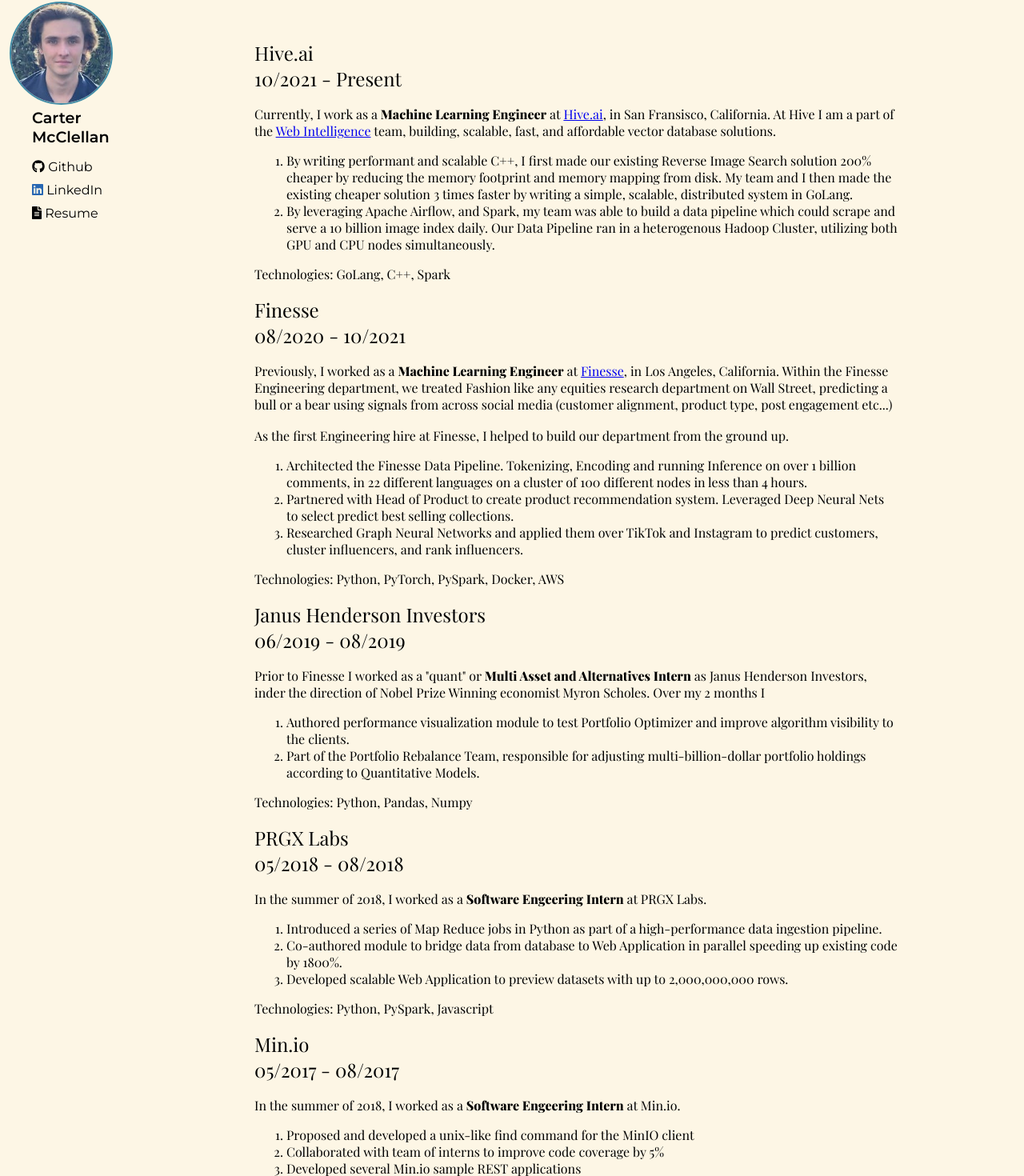
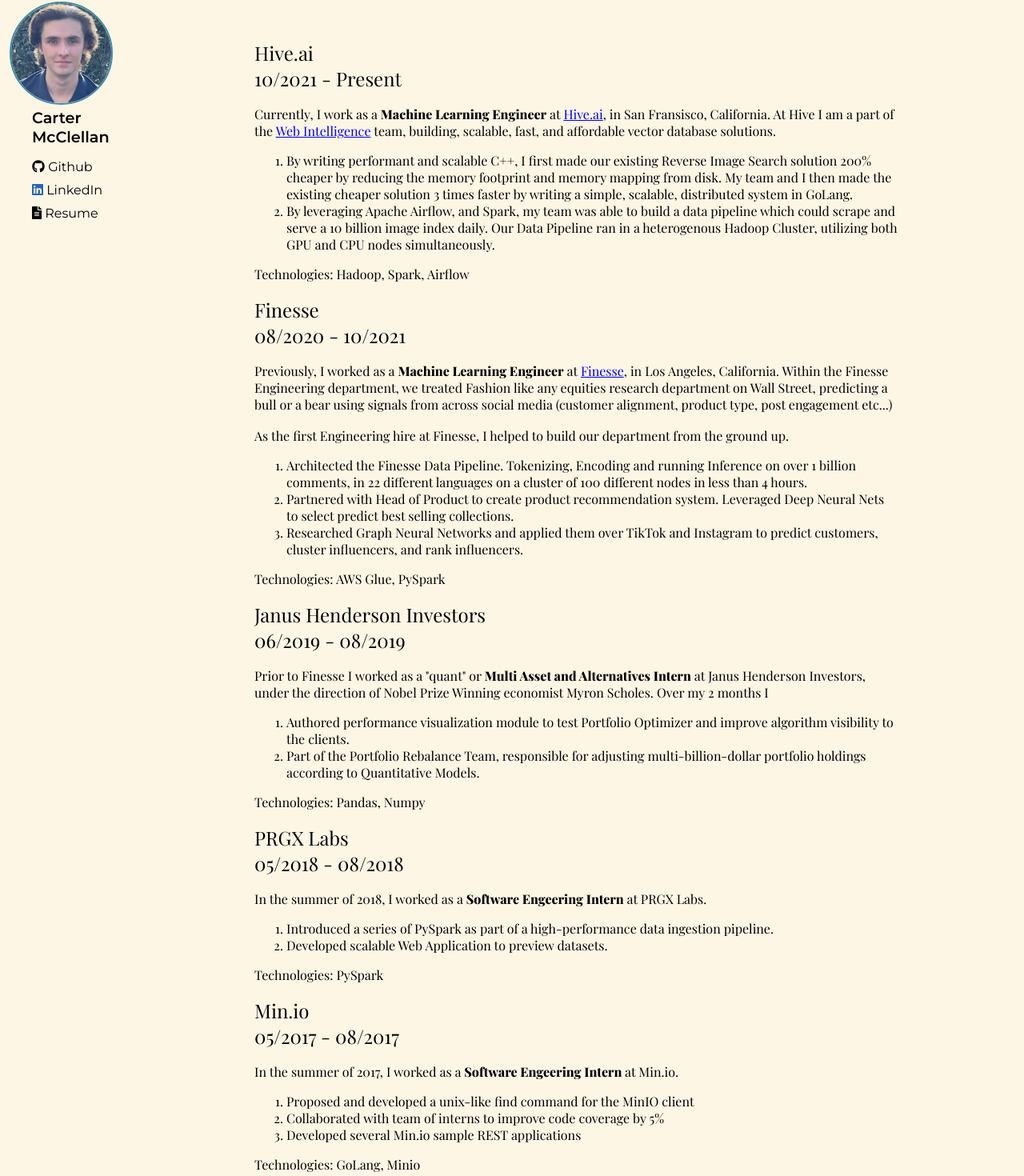
Before and after one commit to CarterMcClellan/cartermcclellan.github.io, a React (Create React App) app: page / in a window 1280 px wide. Shown: the part 43-1513 px from the top of the page at 80% size. Built offline with nearby package versions, Linux system fonts and the light colour scheme.

Commit message:
fix typos

```diff
--- a/src/components/cv/cv.js
+++ b/src/components/cv/cv.js
@@ -25,7 +25,7 @@
               ran in a heterogenous Hadoop Cluster, utilizing both GPU and CPU nodes simultaneously.
           </li>
         </ol>
-        Technologies: GoLang, C++, Spark
+        Technologies: Hadoop, Spark, Airflow
       </div>
       <br></br>
 
@@ -51,7 +51,7 @@
           <li> Researched Graph Neural Networks and applied them over TikTok and Instagram to predict customers, cluster influencers, and rank influencers.
           </li>
         </ol>
-        Technologies: Python, PyTorch, PySpark, Docker, AWS
+        Technologies: AWS Glue, PySpark
       </div>
       <br></br>
 
@@ -63,13 +63,13 @@
       </div>
       <br></br>
       <div className="experience">
-        Prior to Finesse I worked as a "quant" or <b>Multi Asset and Alternatives Intern</b>  as Janus Henderson Investors, inder the direction of Nobel Prize
+        Prior to Finesse I worked as a "quant" or <b>Multi Asset and Alternatives Intern</b> at Janus Henderson Investors, under the direction of Nobel Prize
         Winning economist Myron Scholes. Over my 2 months I
         <ol>
           <li>Authored performance visualization module to test Portfolio Optimizer and improve algorithm visibility to the clients.</li>
           <li>Part of the Portfolio Rebalance Team, responsible for adjusting multi-billion-dollar portfolio holdings according to Quantitative Models.</li>
         </ol>
-        Technologies: Python, Pandas, Numpy
+        Technologies: Pandas, Numpy
       </div>
       <br></br>
 
@@ -82,11 +82,10 @@
       <div className="experience">
         In the summer of 2018, I worked as a <b> Software Engeering Intern </b> at PRGX Labs.
         <ol>
-          <li>Introduced a series of Map Reduce jobs in Python as part of a high-performance data ingestion pipeline.</li>
-          <li>Co-authored module to bridge data from database to Web Application in parallel speeding up existing code by 1800%.</li>
-          <li>Developed scalable Web Application to preview datasets with up to 2,000,000,000 rows.</li>
+          <li>Introduced a series of PySpark as part of a high-performance data ingestion pipeline.</li>
+          <li>Developed scalable Web Application to preview datasets.</li>
         </ol>
-        Technologies: Python, PySpark, Javascript
+        Technologies: PySpark
       </div>
       <br></br>
 
@@ -97,13 +96,13 @@
       </div>
       <br></br>
       <div className="experience">
-        In the summer of 2018, I worked as a <b> Software Engeering Intern </b> at Min.io.
+        In the summer of 2017, I worked as a <b> Software Engeering Intern </b> at Min.io.
         <ol>
           <li>Proposed and developed a unix-like find command for the MinIO client</li>
           <li>Collaborated with team of interns to improve code coverage by 5%</li>
           <li>Developed several Min.io sample REST applications</li>
         </ol>
-        Technologies: Go, Docker
+        Technologies: GoLang, Minio
       </div>
       <br></br>
 
--- a/src/components/projects/projects.js
+++ b/src/components/projects/projects.js
@@ -11,7 +11,14 @@
       };
 
   // pulled from https://github.com/CarterMcClellan/Machine-Learning-Basics/blob/master/toc.py
-  const cardMock = [{"title": "Loss", "link": "https://nbviewer.org/github/CarterMcClellan/Machine-Learning-Basics/blob/master/Loss/Entropy.ipynb"}, {"title": "NA/Matrix Methods", "link": "https://nbviewer.org/github/CarterMcClellan/Machine-Learning-Basics/blob/master/NA/Matrix%20Methods/QR%20Decomposition.ipynb"}, {"title": "DL/architecture", "link": "https://nbviewer.org/github/CarterMcClellan/Machine-Learning-Basics/blob/master/DL/architecture/MLP.ipynb"}, {"title": "ML/Support Vector Machine (SVM)", "link": "https://nbviewer.org/github/CarterMcClellan/Machine-Learning-Basics/blob/master/ML/Support%20Vector%20Machine%20(SVM"}, {"title": "ML/Bayesian Methods", "link": "https://nbviewer.org/github/CarterMcClellan/Machine-Learning-Basics/blob/master/ML/Bayesian%20Methods/Naive%20Bayes.ipynb"}, {"title": "ML/Decision Trees", "link": "https://nbviewer.org/github/CarterMcClellan/Machine-Learning-Basics/blob/master/ML/Decision%20Trees/Decision%20Trees%20-%20Overview.ipynb"}, {"title": "ML/Logistic Regression", "link": "https://nbviewer.org/github/CarterMcClellan/Machine-Learning-Basics/blob/master/ML/Logistic%20Regression/Logistic%20Regression%20-%20Overview.ipynb"}, {"title": "ML/Linear Regression", "link": "https://nbviewer.org/github/CarterMcClellan/Machine-Learning-Basics/blob/master/ML/Linear%20Regression/Linear%20Regression%20-%20Overview.ipynb"}]
+  const cardMock = [{"title": "Loss", "link": "https://nbviewer.org/github/CarterMcClellan/Machine-Learning-Basics/blob/master/Loss/Entropy.ipynb"},
+                    {"title": "NA/Matrix Methods", "link": "https://nbviewer.org/github/CarterMcClellan/Machine-Learning-Basics/blob/master/NA/Matrix%20Methods/QR%20Decomposition.ipynb"},
+                    {"title": "DL/architecture", "link": "https://nbviewer.org/github/CarterMcClellan/Machine-Learning-Basics/blob/master/DL/architecture/MLP.ipynb"},
+                    // {"title": "ML/Support Vector Machine (SVM)", "link": "https://nbviewer.org/github/CarterMcClellan/Machine-Learning-Basics/blob/master/ML/Support%20Vector%20Machine%20(SVM"},
+                    {"title": "ML/Bayesian Methods", "link": "https://nbviewer.org/github/CarterMcClellan/Machine-Learning-Basics/blob/master/ML/Bayesian%20Methods/Naive%20Bayes.ipynb"},
+                    {"title": "ML/Decision Trees", "link": "https://nbviewer.org/github/CarterMcClellan/Machine-Learning-Basics/blob/master/ML/Decision%20Trees/Decision%20Trees%20-%20Overview.ipynb"},
+                    {"title": "ML/Logistic Regression", "link": "https://nbviewer.org/github/CarterMcClellan/Machine-Learning-Basics/blob/master/ML/Logistic%20Regression/Logistic%20Regression%20-%20Overview.ipynb"},
+                    {"title": "ML/Linear Regression", "link": "https://nbviewer.org/github/CarterMcClellan/Machine-Learning-Basics/blob/master/ML/Linear%20Regression/Linear%20Regression%20-%20Overview.ipynb"}]
 
   return (
     <Masonry
```
